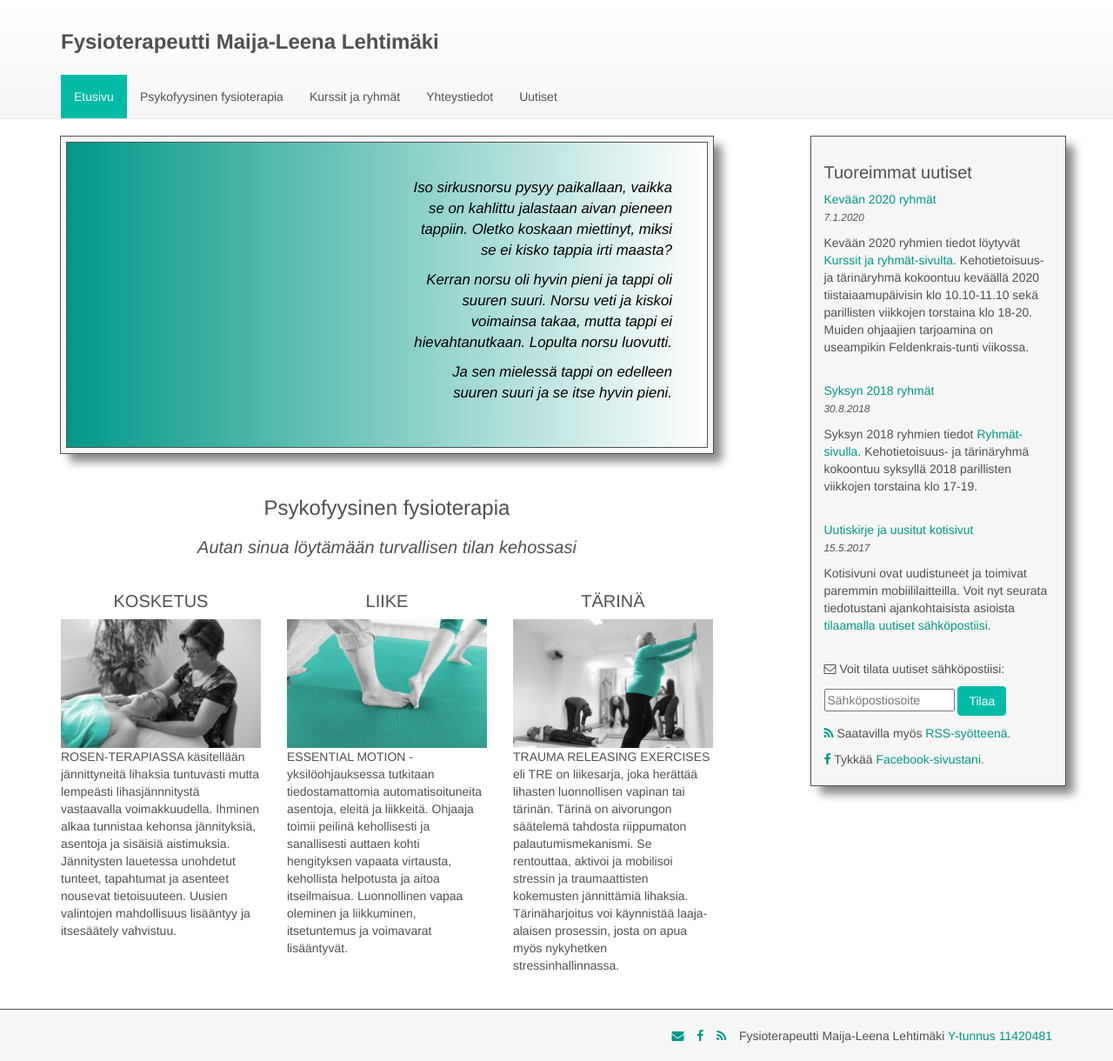
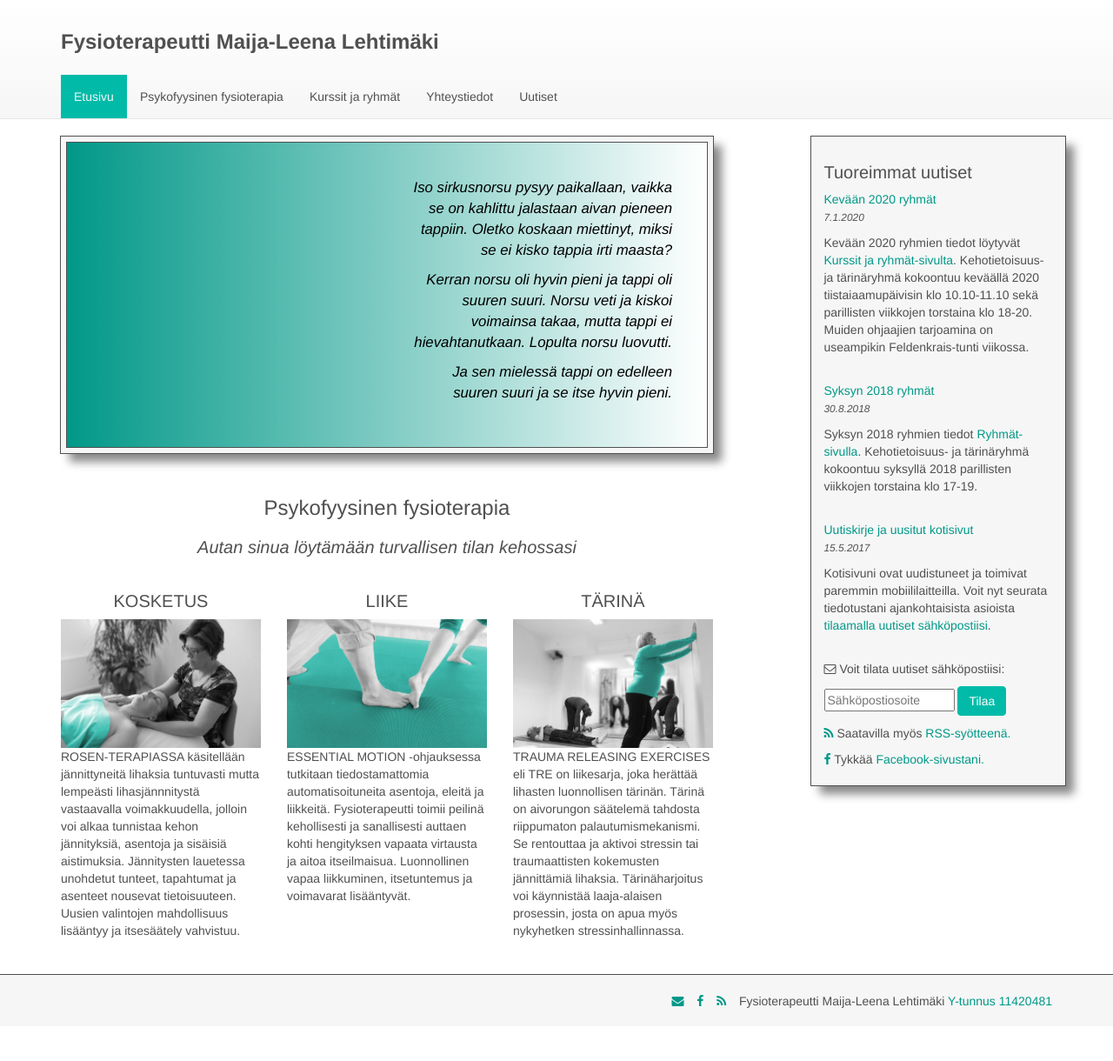
Before and after one commit to jluttine/maijaleenalehtimaki.fi, a Jekyll site: the page built from _pages/00-etusivu.html, in a window 1280 px wide. Shown: the whole page at 87% size. Built offline with Jekyll 4.4.1, drawn with Linux system fonts in a browser that asks for light colours; after the commit the page ends 1180 px from its top, so only the background shows below that.

Commit message:
Tekstien tiivist

```diff
--- a/_pages/00-etusivu.html
+++ b/_pages/00-etusivu.html
@@ -42,8 +42,8 @@ permalink: /
                 <img src="{{ site.baseurl }}{% link images/rosen-terapia-small.jpg %}" width="100%" max-width="500"/>
                 <p class="intro-text">
                     ROSEN-TERAPIASSA käsitellään jännittyneitä lihaksia tuntuvasti
-                    mutta lempeästi lihasjännnitystä vastaavalla voimakkuudella.
-                    Ihminen alkaa tunnistaa kehonsa jännityksiä, asentoja ja
+                    mutta lempeästi lihasjännnitystä vastaavalla voimakkuudella, jolloin
+                    voi alkaa tunnistaa kehon jännityksiä, asentoja ja
                     sisäisiä aistimuksia. Jännitysten lauetessa unohdetut tunteet,
                     tapahtumat ja asenteet nousevat tietoisuuteen. Uusien valintojen
                     mahdollisuus lisääntyy ja itsesäätely vahvistuu.
@@ -55,13 +55,12 @@ permalink: /
                 <h2 class="intro-title">LIIKE</h2>
                 <img src="{{ site.baseurl }}{% link images/essential-motion-small.jpg %}" width="100%" max-width="500"/>
                 <p class="intro-text">
-                    ESSENTIAL MOTION -yksilöohjauksessa tutkitaan
+                    ESSENTIAL MOTION -ohjauksessa tutkitaan
                     tiedostamattomia automatisoituneita asentoja, eleitä ja
-                    liikkeitä. Ohjaaja toimii peilinä kehollisesti ja
-                    sanallisesti auttaen kohti hengityksen vapaata virtausta,
-                    kehollista helpotusta ja aitoa itseilmaisua. Luonnollinen
-                    vapaa oleminen ja liikkuminen, itsetuntemus ja voimavarat
-                    lisääntyvät.
+                    liikkeitä. Fysioterapeutti toimii peilinä kehollisesti ja
+                    sanallisesti auttaen kohti hengityksen vapaata virtausta
+                    ja aitoa itseilmaisua. Luonnollinen vapaa liikkuminen,
+                    itsetuntemus ja voimavarat lisääntyvät.
                 </p>
             </div>
         </a>
@@ -71,9 +70,9 @@ permalink: /
                 <img src="{{ site.baseurl }}{% link images/trauma-releasing-exercises-small.jpg %}" width="100%" max-width="500"/>
                 <p class="intro-text">
                     TRAUMA RELEASING EXERCISES eli TRE on liikesarja, joka herättää
-                    lihasten luonnollisen vapinan tai tärinän. Tärinä on aivorungon säätelemä
+                    lihasten luonnollisen tärinän. Tärinä on aivorungon säätelemä
                     tahdosta riippumaton palautumismekanismi. Se
-                    rentouttaa, aktivoi ja mobilisoi stressin ja traumaattisten
+                    rentouttaa ja aktivoi stressin tai traumaattisten
                     kokemusten jännittämiä lihaksia. Tärinäharjoitus voi käynnistää
                     laaja-alaisen prosessin, josta on apua myös nykyhetken
                     stressinhallinnassa.
```
